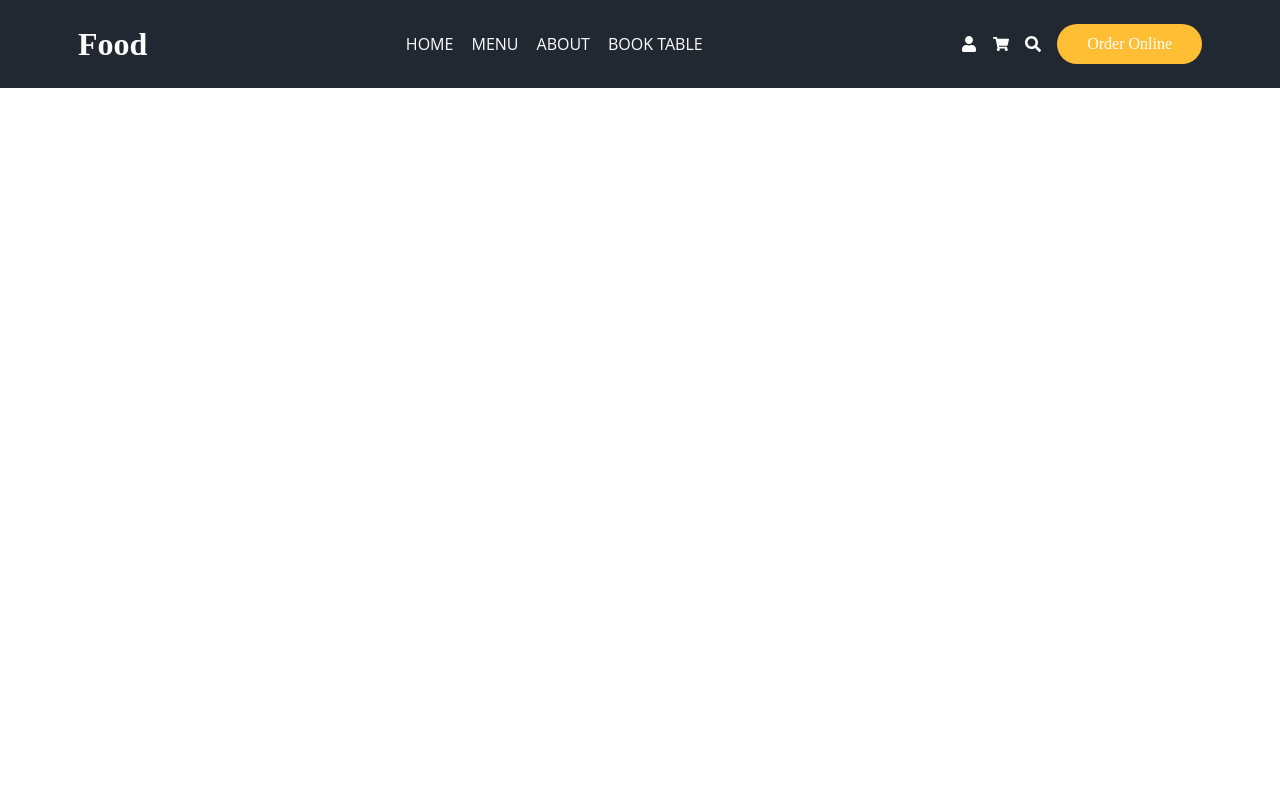
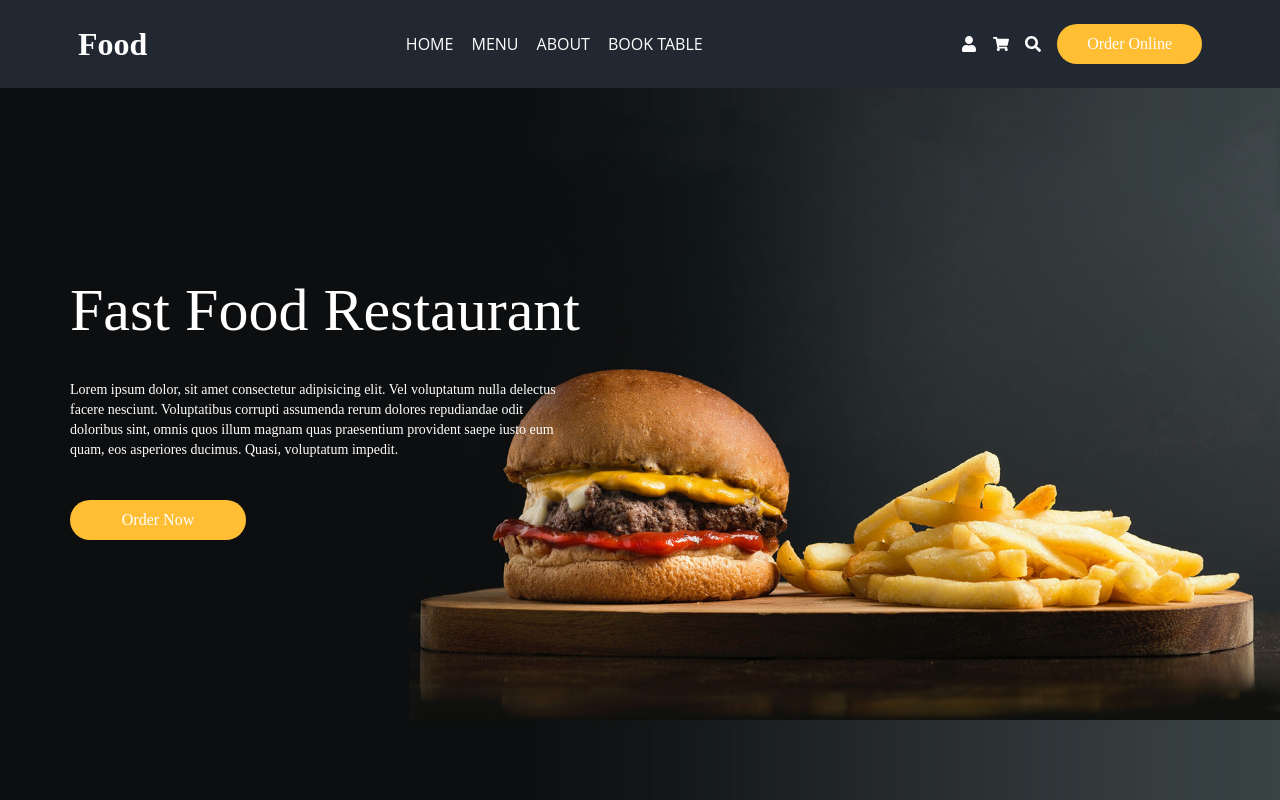
Before and after one commit to Tunahanclr16/food-delivery, a Next.js app: page / in a window 1280 px wide. Built offline with nearby package versions, Linux system fonts and the light colour scheme.

Commit message:
hero finish

```diff
--- /dev/null
+++ b/app/components/Hero/Hero.jsx
@@ -0,0 +1,26 @@
+import React from "react";
+import Image from "next/image";
+import Bg from "../../assets/bg.jpg";
+import Title from "../ui/Title";
+
+export default function Hero() {
+  return (
+    <div className="h-[calc(100vh-88px)]">
+      <div className="relative h-full">
+        <Image
+          src={Bg}
+          alt="Bg Image"
+          layout="fill"
+          objectFit="cover"
+          objectPosition="center"
+        />
+
+      </div>
+      <div className="absolute text-white top-32 md:top-48 container mx-auto inset-0 flex flex-col items-start gap-y-4 md:gap-y-10">
+        <Title addClass="text-4xl lg:text-6xl text-white" title={"Fast Food Restaurant"}/>
+        <p className="text-white text-xs sm:text-sm w-auto md:w-[500px]">Lorem ipsum dolor, sit amet consectetur adipisicing elit. Vel voluptatum nulla delectus facere nesciunt. Voluptatibus corrupti assumenda rerum dolores repudiandae odit doloribus sint, omnis quos illum magnam quas praesentium provident saepe iusto eum quam, eos asperiores ducimus. Quasi, voluptatum impedit.</p>
+        <button className="btn-primary w-44 ">Order Now</button>
+        </div>
+    </div>
+  );
+}
--- a/app/pages/Home/index.jsx
+++ b/app/pages/Home/index.jsx
@@ -1,9 +1,10 @@
+import Hero from '@/app/components/Hero/Hero'
 import React from 'react'
 
 export default function Index() {
   return (
-    <div className='text-red-500 font-dancing'>
-
+    <div className='relative'>
+        <Hero/>
     </div>
   )
 }
```
Also changed, not shown: app/assets/bg.jpg (added).
